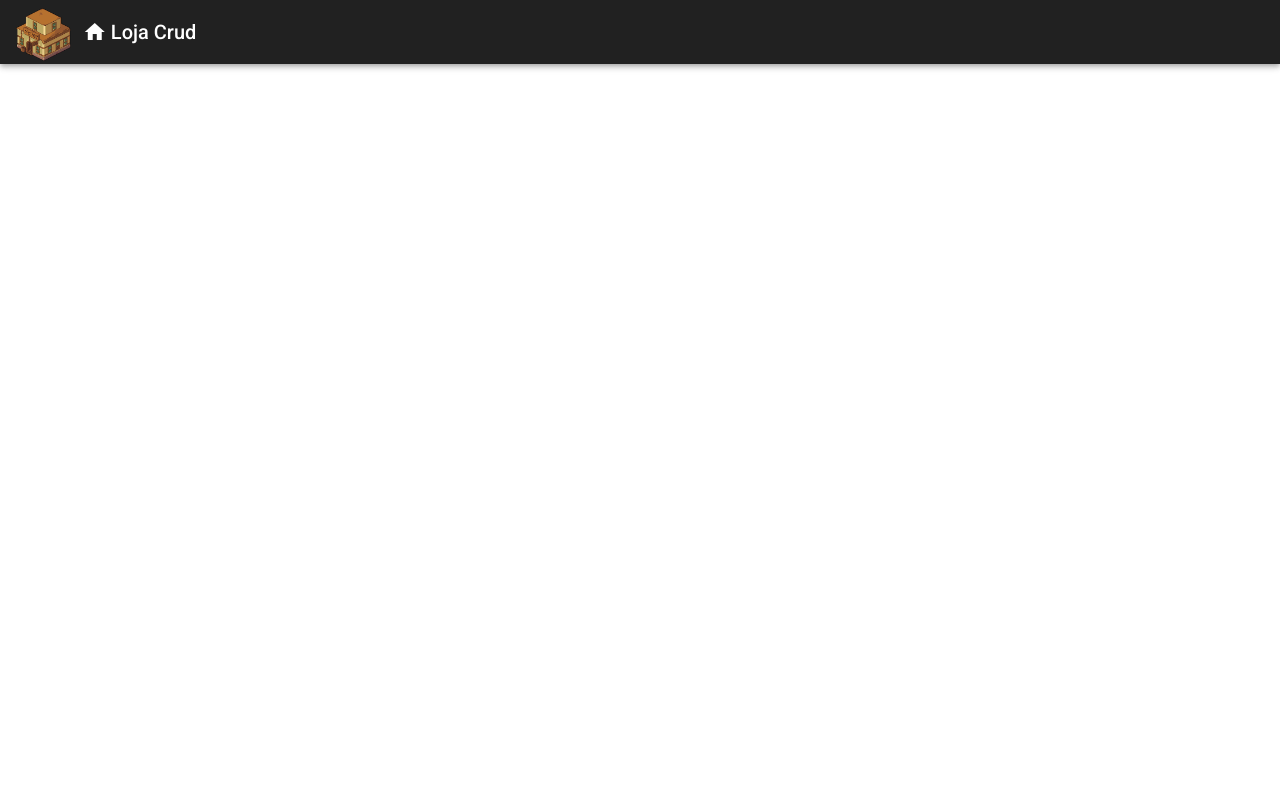
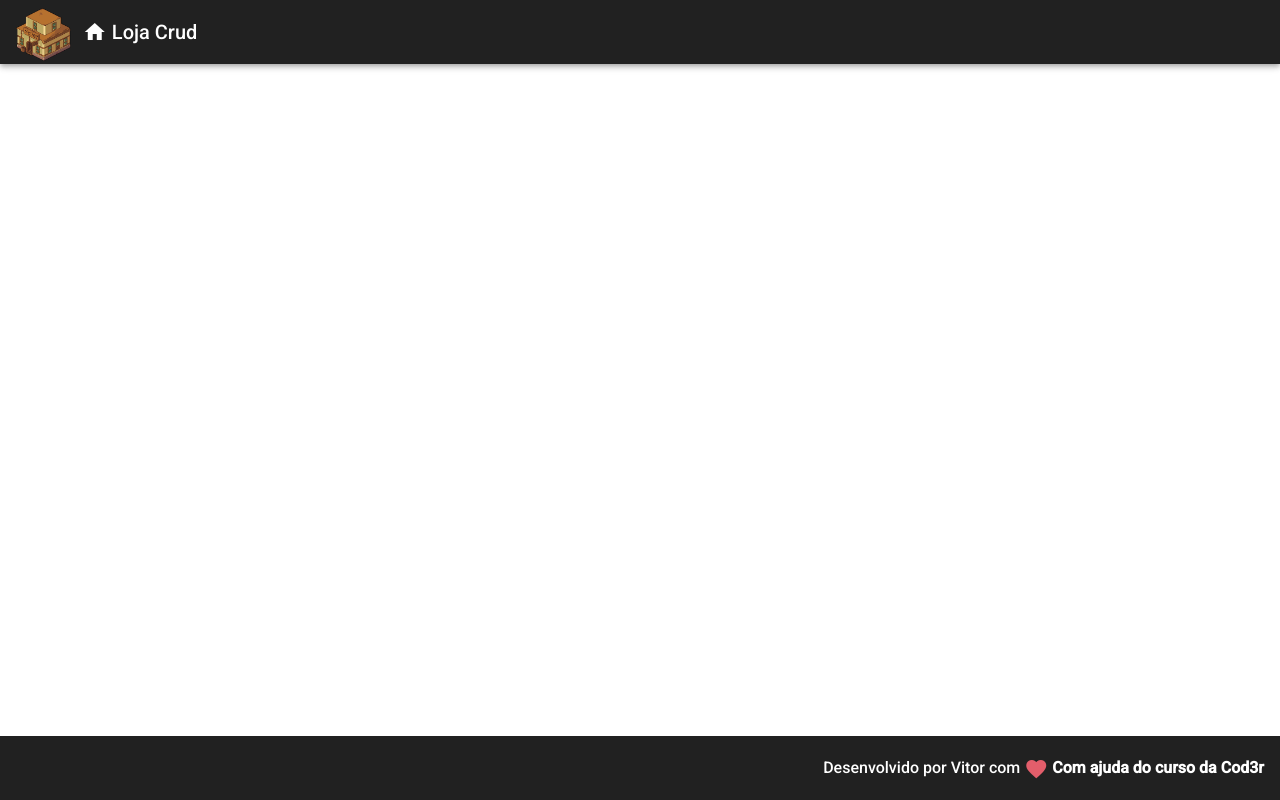
Before and after one commit to VitorL02/Primeiro_Crud_Angular, an Angular app in the folder frontend/: page / in a window 1280 px wide. Built offline with nearby package versions, Linux system fonts and the light colour scheme.

Commit message:
Criando um componente de footer e posicionando o mesmo na pagina, utilizando mais uma vez o create de componente automatico do angular e o mat tool bar

```diff
--- a/frontend/src/app/app.component.html
+++ b/frontend/src/app/app.component.html
@@ -1 +1,2 @@
 <app-header></app-header>
+<app-footer></app-footer>
--- a/frontend/src/app/app.module.ts
+++ b/frontend/src/app/app.module.ts
@@ -7,11 +7,13 @@
 import { HeaderComponent } from './components/template/header/header.component';
 
 import {MatToolbarModule} from '@angular/material/toolbar';
+import { FooterComponent } from './components/template/footer/footer.component';
 
 @NgModule({
   declarations: [
     AppComponent,
-    HeaderComponent
+    HeaderComponent,
+    FooterComponent
   ],
   imports: [
     BrowserModule,
--- /dev/null
+++ b/frontend/src/app/components/template/footer/footer.component.css
@@ -0,0 +1,7 @@
+.footer{
+    position: fixed;
+    bottom: 0;
+    display: flex;
+    font-size: 1rem;
+    justify-content: flex-end;
+}
--- /dev/null
+++ b/frontend/src/app/components/template/footer/footer.component.html
@@ -0,0 +1,9 @@
+<mat-toolbar class="footer">
+    <span>
+        Desenvolvido por Vitor com
+        <i class="material-icons red v-middle">
+            favorite
+        </i>
+       <strong> Com ajuda do curso da Cod3r</strong>
+    </span>
+</mat-toolbar>
--- /dev/null
+++ b/frontend/src/app/components/template/footer/footer.component.ts
@@ -0,0 +1,15 @@
+import { Component, OnInit } from '@angular/core';
+
+@Component({
+  selector: 'app-footer',
+  templateUrl: './footer.component.html',
+  styleUrls: ['./footer.component.css']
+})
+export class FooterComponent implements OnInit {
+
+  constructor() { }
+
+  ngOnInit(): void {
+  }
+
+}
--- a/frontend/src/app/components/template/header/header.component.css
+++ b/frontend/src/app/components/template/header/header.component.css
@@ -17,7 +17,7 @@
     padding-left: 12px;
 }
 .header .title-group i{
-    padding-right: 4px;
+    padding-right: 5px;
 }
 
 .header .logo{
--- a/frontend/src/styles.css
+++ b/frontend/src/styles.css
@@ -2,3 +2,11 @@
 
 html, body { height: 100%; }
 body { margin: 0; font-family: Roboto, "Helvetica Neue", sans-serif; }
+
+.red{
+    color: rgb(227, 94, 107);
+}
+.v-middle{
+    /* classe para centralizar qualquer icone na aplicação */
+    vertical-align: middle;
+}
```
